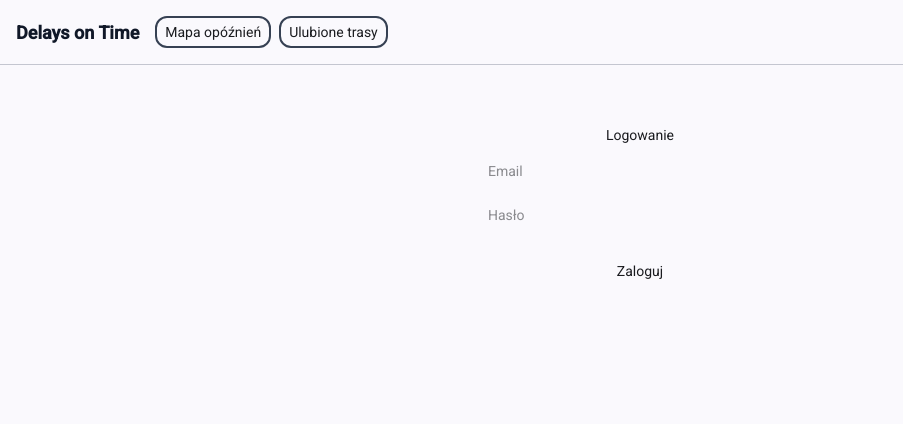
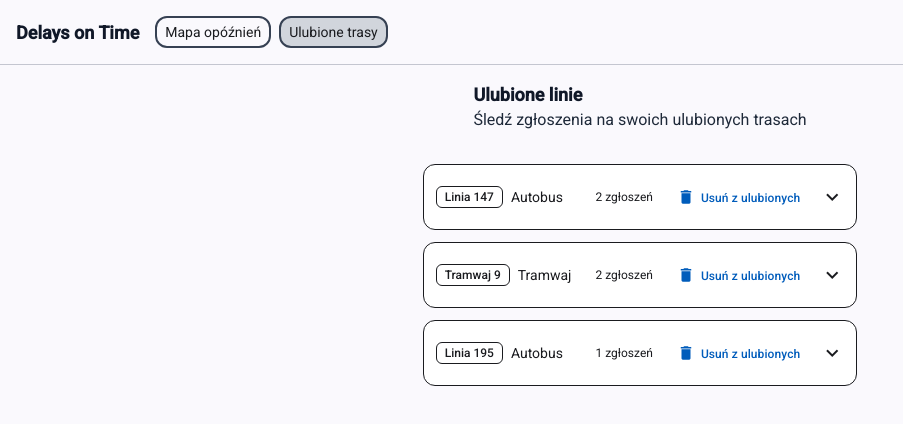
Before and after one commit to lukaszpodoba/HackYeah, an Angular app in the folder frontend/: page /favorites in a window 1280 px wide. Before the commit this address led to /auth/login. Shown: the top 424 px of the page, without its empty margins (0-903 px from the left). Built offline with nearby package versions, Linux system fonts and the light colour scheme.

Commit message:
favorites track

```diff
--- a/frontend/src/app/app.config.ts
+++ b/frontend/src/app/app.config.ts
@@ -5,11 +5,13 @@ import {
 } from '@angular/core';
 import { provideRouter } from '@angular/router';
 import { routes } from './app.routes';
+import { provideHttpClient } from '@angular/common/http';
 
 export const appConfig: ApplicationConfig = {
   providers: [
     provideBrowserGlobalErrorListeners(),
     provideZonelessChangeDetection(),
     provideRouter(routes),
+    provideHttpClient(),
   ],
 };
--- a/frontend/src/app/app.html
+++ b/frontend/src/app/app.html
@@ -10,7 +10,7 @@
         Mapa opóźnień
       </a>
       <a
-        routerLink="/form"
+        routerLink="/favorites"
         class="p-2 py-1 rounded-xl border-2 border-gray-700"
         routerLinkActive="bg-gray-300"
       >
--- a/frontend/src/app/app.routes.ts
+++ b/frontend/src/app/app.routes.ts
@@ -4,6 +4,11 @@ export const routes: Routes = [
   {
     path: 'auth',
     loadChildren: () => import('./features/auth/auth.routes').then((r) => r.AUTH_ROUTES),
+  },
+  {
+    path: 'favorites',
+    loadChildren: () =>
+      import('./features/favourites/favorite.routes').then((r) => r.FAVORITE_ROUTES),
   },
   {
     path: 'feed',
--- /dev/null
+++ b/frontend/src/app/features/favourites/favorite.routes.ts
@@ -0,0 +1,11 @@
+import { Routes } from '@angular/router';
+
+export const FAVORITE_ROUTES: Routes = [
+  {
+    path: '',
+    loadComponent: () =>
+      import('./smart-components/favourites-list-component/favourites-list-component').then(
+        (c) => c.FavoritesRoutesComponent
+      ),
+  },
+];
--- /dev/null
+++ b/frontend/src/app/features/favourites/services/favorites-service.ts
@@ -0,0 +1,69 @@
+// favorites.service.ts
+import { Injectable, inject } from '@angular/core';
+import { HttpClient } from '@angular/common/http';
+import { delay, map, of, Observable } from 'rxjs';
+import { ID } from '../../../core/models/util.model';
+import { ReportCategory, ReportSource, Confidence, ISODate } from '../../../core/models/util.model';
+import { TReport } from '../../feed/model/feed.model';
+
+export type LineMode = 'BUS' | 'TRAM';
+export interface FavoriteLineSummary {
+  lineId: ID;
+  label: string;
+  mode: LineMode;
+  reportCount: number;
+}
+
+@Injectable({ providedIn: 'root' })
+export class FavoritesService {
+  private http = inject(HttpClient);
+
+  private reportsCache = new Map<ID, TReport[]>();
+
+  getFavoriteLines$(): Observable<FavoriteLineSummary[]> {
+    const data: FavoriteLineSummary[] = [
+      { lineId: '147' as ID, label: 'Linia 147', mode: 'BUS', reportCount: 2 },
+      { lineId: '9' as ID, label: 'Tramwaj 9', mode: 'TRAM', reportCount: 2 },
+      { lineId: '195' as ID, label: 'Linia 195', mode: 'BUS', reportCount: 1 },
+    ];
+    return of(data).pipe(delay(200));
+  }
+
+  getReportsForLine$(lineId: ID): Observable<TReport[]> {
+    const fromCache = this.reportsCache.get(lineId);
+    if (fromCache) return of(fromCache);
+
+    const now = new Date().toISOString() as ISODate;
+    const lipsum = [
+      'Czekam już 20 minut na przystanku Centrum.',
+      'Kolejne opóźnienie na tej linii. Brak informacji o przyczynie.',
+      'Zablokowany wjazd na pętlę — korek.',
+      'Usterka drzwi, pojazd stoi na przystanku.',
+    ];
+
+    const count = lineId === '147' ? 2 : lineId === '9' ? 2 : 1;
+    const reports: TReport[] = Array.from({ length: count }, (_, i) => ({
+      id: `${lineId}-r${i + 1}` as ID,
+      title: i % 2 ? `Opóźnienie 15 minut na tej samej linii` : `Autobus nie przyjechał o 14:30`,
+      description: lipsum[(i + lineId.length) % lipsum.length],
+      source: i % 2 ? ReportSource.USER : ReportSource.SYSTEM,
+      category: ReportCategory.OTHER,
+      confidence: i % 2 ? Confidence.LOW : Confidence.VERIFIED,
+      createdAt: now,
+      updatedAt: now,
+      location: [19.94 + i * 0.002, 50.06 + i * 0.002],
+      placeName: i % 2 ? 'Plac Zbawiciela' : 'Centrum, Dworzec PKP',
+      lineId,
+      connectionId: undefined,
+      author: { id: ('u' + i) as ID, role: 'USER', displayName: 'Użytkownik' },
+      votes: { up: 5 + i, down: i, my: 0 },
+    }));
+
+    this.reportsCache.set(lineId, reports);
+    return of(reports).pipe(delay(250));
+  }
+
+  removeFavorite$(lineId: ID): Observable<void> {
+    return of(void 0).pipe(delay(150));
+  }
+}
--- /dev/null
+++ b/frontend/src/app/features/favourites/smart-components/favourites-list-component/favourites-list-component.html
@@ -0,0 +1,75 @@
+<section class="flex-1 flex flex-col items-center gap-4">
+  <div class="mt-4">
+    <h2 class="text-body-large-bold">Ulubione linie</h2>
+    <p class="text-body-regular text-muted-foreground">
+      Śledź zgłoszenia na swoich ulubionych trasach
+    </p>
+  </div>
+
+  <div class="flex flex-col gap-3 p-4">
+    @for (line of lines(); track line.lineId) {
+    <div class="border rounded-xl bg-white">
+      <button
+        type="button"
+        class="w-full flex items-center justify-between gap-4 p-3 hover:bg-muted/50 rounded-xl text-left"
+        (click)="toggle(line)"
+        aria-expanded="{{ !!line.expanded }}"
+      >
+        <div class="flex items-center gap-2">
+          <span
+            class="inline-block px-2 py-0.5 rounded-md border text-xs font-medium"
+            [class.border-primary]="line.mode === 'BUS'"
+            [class.border-emerald-500]="line.mode === 'TRAM'"
+          >
+            {{ line.label }}
+          </span>
+          <span class="text-sm text-muted-foreground">
+            {{ line.mode === 'BUS' ? 'Autobus' : 'Tramwaj' }}
+          </span>
+        </div>
+
+        <div class="flex items-center gap-3">
+          <span class="text-xs bg-muted px-2 py-1 rounded-md">
+            {{ line.reportCount }} zgłoszeń
+          </span>
+
+          <button
+            mat-button
+            color="warn"
+            class="!min-h-0 !py-1 !px-2"
+            (click)="$event.stopPropagation(); remove(line.lineId)"
+          >
+            <mat-icon class="!w-4 !h-4">delete</mat-icon>
+            <span class="text-xs">Usuń z ulubionych</span>
+          </button>
+
+          <mat-icon
+            class="transition-transform"
+            [style.transform]="line.expanded ? 'rotate(180deg)' : 'rotate(0deg)'"
+            >expand_more</mat-icon
+          >
+        </div>
+      </button>
+
+      @if (line.expanded) {
+      <div class="p-3 pt-0">
+        @if (line.loading) {
+        <div class="flex items-center gap-2 p-4">
+          <mat-progress-spinner diameter="18" mode="indeterminate"></mat-progress-spinner>
+          <span class="text-sm text-muted-foreground">Ładowanie zgłoszeń…</span>
+        </div>
+        } @else { @if (line.reports?.length) {
+        <div class="flex flex-col gap-3">
+          @for (r of line.reports; track r.id) {
+          <app-feed-card-component [report]="r"></app-feed-card-component>
+          }
+        </div>
+        } @else {
+        <div class="p-4 text-sm text-muted-foreground">Brak zgłoszeń dla tej linii.</div>
+        } }
+      </div>
+      }
+    </div>
+    }
+  </div>
+</section>
--- /dev/null
+++ b/frontend/src/app/features/favourites/smart-components/favourites-list-component/favourites-list-component.ts
@@ -0,0 +1,75 @@
+// favorites-routes.component.ts
+import { Component, OnInit, signal } from '@angular/core';
+import { CommonModule } from '@angular/common';
+import { MatIconModule } from '@angular/material/icon';
+import { MatButtonModule } from '@angular/material/button';
+import { MatProgressSpinnerModule } from '@angular/material/progress-spinner';
+import { ID } from '../../../../core/models/util.model';
+import { FeedCardComponent } from '../../../feed/dumb-components/feed-card-component/feed-card-component';
+import { TReport } from '../../../feed/model/feed.model';
+import { FavoriteLineSummary, FavoritesService } from '../../services/favorites-service';
+
+type LineView = FavoriteLineSummary & {
+  expanded?: boolean;
+  loading?: boolean;
+  reports?: TReport[];
+};
+
+@Component({
+  selector: 'app-favorites-routes',
+  standalone: true,
+  imports: [
+    CommonModule,
+    MatIconModule,
+    MatButtonModule,
+    MatProgressSpinnerModule,
+    FeedCardComponent,
+  ],
+  templateUrl: './favourites-list-component.html',
+})
+export class FavoritesRoutesComponent implements OnInit {
+  lines = signal<LineView[]>([]);
+
+  constructor(private fav: FavoritesService) {}
+
+  ngOnInit(): void {
+    this.fav.getFavoriteLines$().subscribe((list) => this.lines.set(list));
+  }
+
+  toggle(line: LineView) {
+    const arr = [...this.lines()];
+    const idx = arr.findIndex((l) => l.lineId === line.lineId);
+    if (idx === -1) return;
+
+    const item = { ...arr[idx], expanded: !arr[idx].expanded };
+    arr[idx] = item;
+    this.lines.set(arr);
+
+    if (item.expanded && !item.reports?.length) {
+      this.loadReports(item.lineId);
+    }
+  }
+
+  private loadReports(lineId: ID) {
+    this.setLoading(lineId, true);
+    this.fav.getReportsForLine$(lineId).subscribe({
+      next: (reports) => this.patchLine(lineId, { reports }),
+      complete: () => this.setLoading(lineId, false),
+      error: () => this.setLoading(lineId, false),
+    });
+  }
+
+  remove(lineId: ID) {
+    this.fav.removeFavorite$(lineId).subscribe(() => {
+      this.lines.set(this.lines().filter((l) => l.lineId !== lineId));
+    });
+  }
+
+  // helpers
+  private setLoading(lineId: ID, loading: boolean) {
+    this.patchLine(lineId, { loading });
+  }
+  private patchLine(lineId: ID, patch: Partial<LineView>) {
+    this.lines.update((list) => list.map((l) => (l.lineId === lineId ? { ...l, ...patch } : l)));
+  }
+}
--- a/frontend/src/app/features/feed/dumb-components/feed-card-component/feed-card-component.html
+++ b/frontend/src/app/features/feed/dumb-components/feed-card-component/feed-card-component.html
@@ -11,6 +11,14 @@
       data-testid="badge-category"
     >
       {{ report.category }}
+    </mat-chip>
+
+    <mat-chip
+      class="!rounded-md px-2 py-1 text-xs font-medium no-default-hover-elevate no-default-active-elevate"
+      [class]="colorClassFor(report.category)"
+      data-testid="badge-category"
+    >
+      {{ report.lineId }}
     </mat-chip>
 
     <span class="text-xs text-muted-foreground whitespace-nowrap" data-testid="text-timestamp">
```
